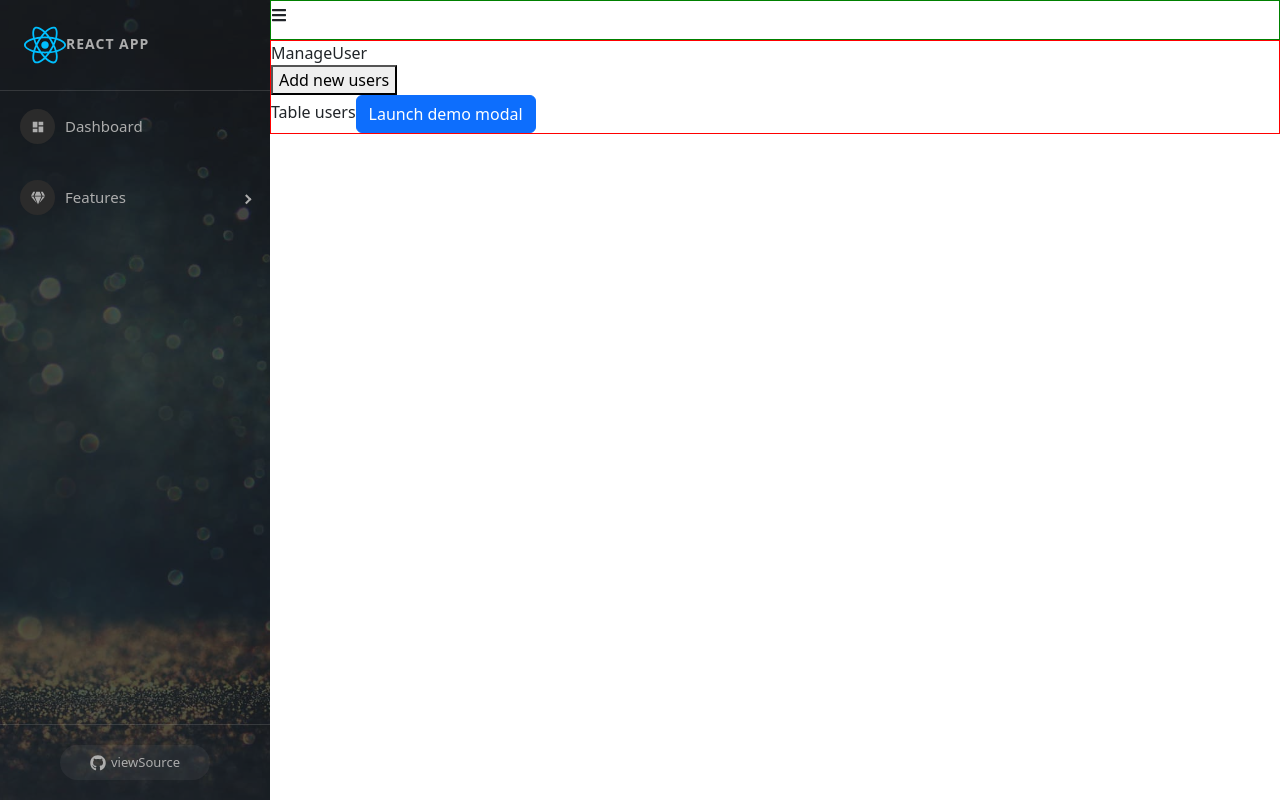
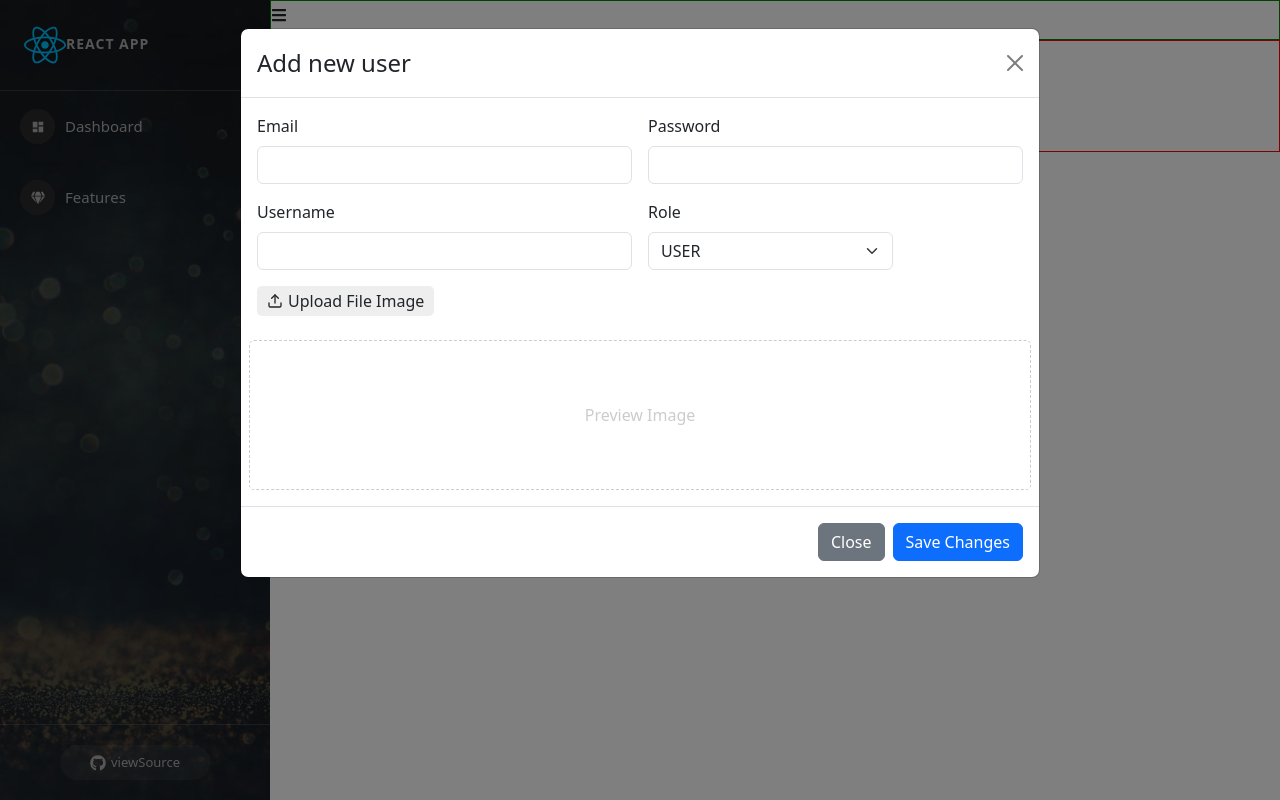
Before and after one commit to PhamThanhSu/ReactApp_Beginner, a React (Create React App) app: page /admins/manage-users in a window 1280 px wide. Both pictures are taken after a click on the button "Add new users". Built offline with nearby package versions, Linux system fonts and the light colour scheme.

Commit message:
call apis

```diff
--- a/src/components/Admin/Content/ManageUser.js
+++ b/src/components/Admin/Content/ManageUser.js
@@ -1,20 +1,27 @@
 import ModalCreateUser from "./ModalCreateUser";
 import './ManageUser.scss';
+import { FiUserPlus } from "react-icons/fi";
+import { useState } from "react";
 
 const ManageUser = (props) => {
+
+    const [showModalCreateUser, setShowModalCreateUser] = useState(false);
+
     return (
         <div className="manage-user-container">
             <div className="title">
                 ManageUser
             </div>
             <div className="users-content">
-                <div>
-                    <button className="">Add new users</button>
+                <div className="btn-add-new">
+                    <button className="btn btn-primary" onClick={() => setShowModalCreateUser(true)}>
+                        <FiUserPlus /> Add new users
+                    </button>
                 </div>
-                <div>
+                <div className="table-users-container">
                     Table users
-                    <ModalCreateUser />
                 </div>
+                <ModalCreateUser show={showModalCreateUser} setShow={setShowModalCreateUser} />
             </div>
         </div>
     )
--- a/src/components/Admin/Content/ManageUser.scss
+++ b/src/components/Admin/Content/ManageUser.scss
@@ -1,3 +1,26 @@
+.manage-user-container{
+    .users-content{
+        padding: 10px;
+
+        .btn-add-new{
+            button{
+                display: flex;
+                justify-content: center;
+                gap: 5px;
+                align-items: center;
+                border: none;
+                border-radius: 3px;
+            }
+        }
+    }
+
+    .title{
+        font-weight: 600;
+        font-size: 20px;
+    }
+}
+
+
 .modal-add-user{
     .img-preview{
         height: 150px;
--- a/src/components/Admin/Content/ModalCreateUser.jsx
+++ b/src/components/Admin/Content/ModalCreateUser.jsx
@@ -2,11 +2,20 @@ import { useState } from 'react';
 import Button from 'react-bootstrap/Button';
 import Modal from 'react-bootstrap/Modal';
 import { FiUpload } from "react-icons/fi";
+import axios from 'axios';
 
-const ModalCreateUser = () => {
-    const [show, setShow] = useState(false);
-    const handleClose = () => setShow(false);
-    const handleShow = () => setShow(true);
+const ModalCreateUser = (props) => {
+    const { show, setShow } = props;
+
+    const handleClose = () => {
+        setShow(false);
+        setEmail("");
+        setPassword("");
+        setUsername("");
+        setRole("USER");
+        setImage("");
+        setPreviewImage("");
+    };
 
     const [email, setEmail] = useState("");
     const [password, setPassword] = useState("");
@@ -15,18 +24,40 @@ const ModalCreateUser = () => {
     const [image, setImage] = useState("");
     const [previewImage, setPreviewImage] = useState("");
 
-    const handleUpload = (event) => {
+    const handleUploadImage = (event) => {
         if(event.target && event.target.files && event.target.files[0]){
             setPreviewImage(URL.createObjectURL(event.target.files[0]));
             setImage(event.target.files[0]);
         }
     }
 
+    const handleSubmitCreateUser = async() => {
+        //validate
+        //call apis
+        // let data = {
+        //     email: email,
+        //     password: password,
+        //     username: username,
+        //     role: role,
+        //     userImage: image
+        // }
+        // console.log(data);
+        const data = new FormData();
+        data.append('email', email);
+        data.append('password', password);
+        data.append('username', username);
+        data.append('role', role);
+        data.append('userImage', image);
+
+        let res = await axios.post('http://localhost:8081/api/v1/participant', data);
+        console.log(res);
+    }
+
     return (
         <>
-            <Button variant="primary" onClick={handleShow}>
+            {/* <Button variant="primary" onClick={handleShow}>
                 Launch demo modal
-            </Button>
+            </Button> */}
 
             <Modal show={show} onHide={handleClose} size="lg" backdrop="static"  className='modal-add-user'>
                 <Modal.Header closeButton>
@@ -48,7 +79,7 @@ const ModalCreateUser = () => {
                         </div>
                         <div className="col-md-4">
                             <label className="form-label">Role</label>
-                            <select className="form-select" onChange={(event) => setRole(event.target.value)}>
+                            <select className="form-select" value={role} onChange={(event) => setRole(event.target.value)}>
                                 <option value="USER">USER</option>
                                 <option value="ADMIN" >ADMIN</option>
                             </select>
@@ -57,7 +88,7 @@ const ModalCreateUser = () => {
                             <label className="form-label label-upload" htmlFor='labelUpload'>
                                 <FiUpload />Upload File Image
                             </label>
-                            <input type="file" id="labelUpload" hidden onChange={(event) => handleUpload(event)}/>
+                            <input type="file" id="labelUpload" hidden onChange={(event) => handleUploadImage(event)}/>
                         </div>
                         <div className="col-md-12 img-preview" >
                             {previewImage ?
@@ -72,7 +103,7 @@ const ModalCreateUser = () => {
                     <Button variant="secondary" onClick={handleClose}>
                         Close
                     </Button>
-                    <Button variant="primary" onClick={handleClose}>
+                    <Button variant="primary" onClick={handleSubmitCreateUser}>
                         Save Changes
                     </Button>
                 </Modal.Footer>
```
